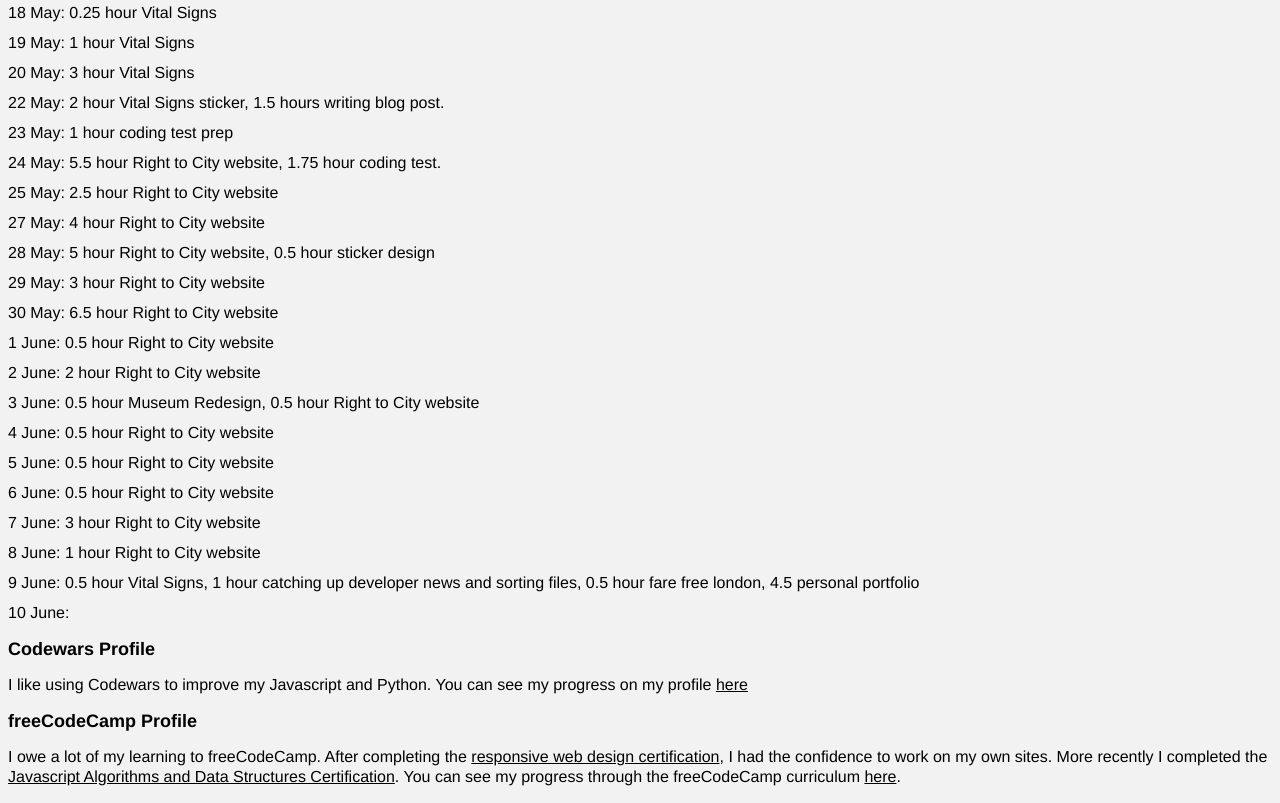
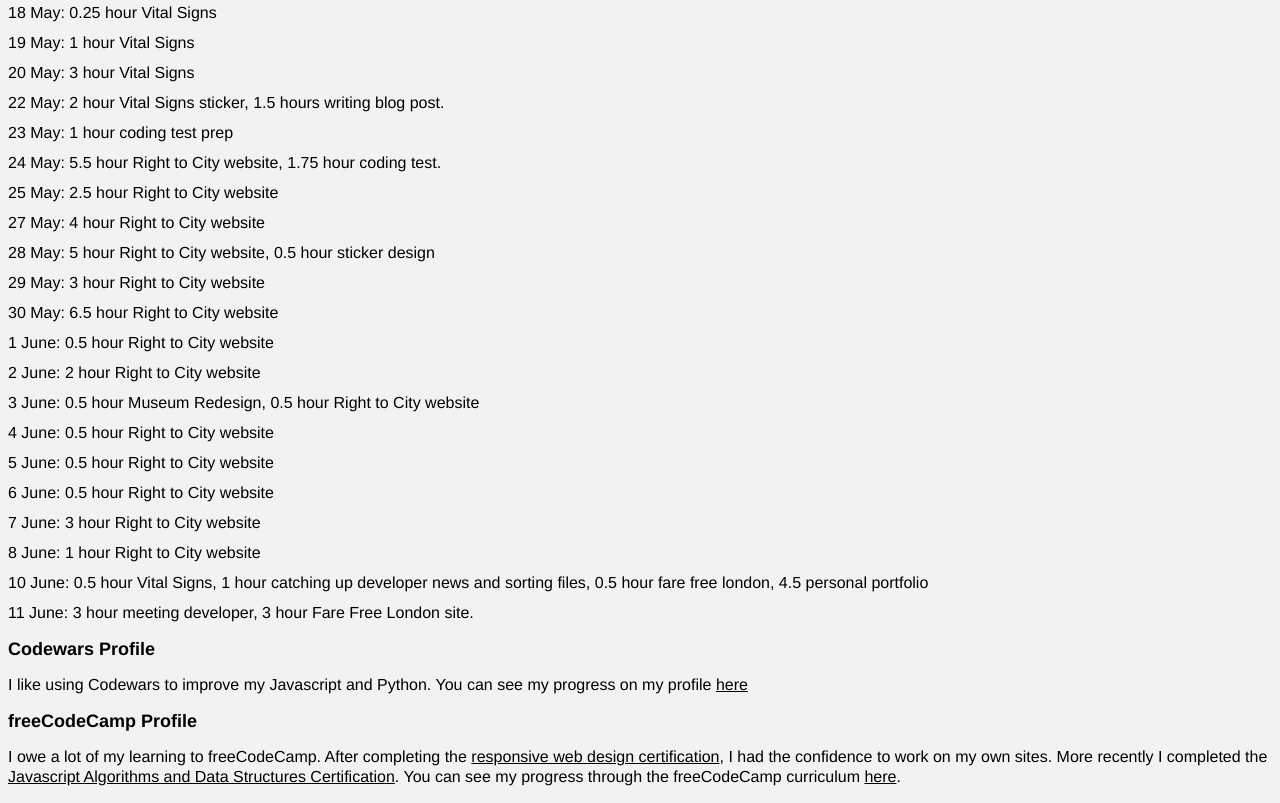
Before and after one commit to jackkershaw/my-coding-progress, an Eleventy site: page src/progress.md in a window 1280 px wide. Shown: the part 8521-9324 px from the top of the page. Built offline with nearby package versions, Linux system fonts and the light colour scheme; Eleventy itself is replaced by a stand-in of ours; files that its build step writes are made by us from their sources.

Commit message:
edit progress doc

```diff
--- a/src/progress.md
+++ b/src/progress.md
@@ -299,8 +299,8 @@
 - 6 June: 0.5 hour Right to City website
 - 7 June: 3 hour Right to City website
 - 8 June: 1 hour Right to City website
-- 9 June: 0.5 hour Vital Signs, 1 hour catching up developer news and sorting files, 0.5 hour fare free london, 4.5 personal portfolio
-- 10 June:
+- 10 June: 0.5 hour Vital Signs, 1 hour catching up developer news and sorting files, 0.5 hour fare free london, 4.5 personal portfolio
+- 11 June: 3 hour meeting developer, 3 hour Fare Free London site.
 
 ## Codewars Profile
 
```
